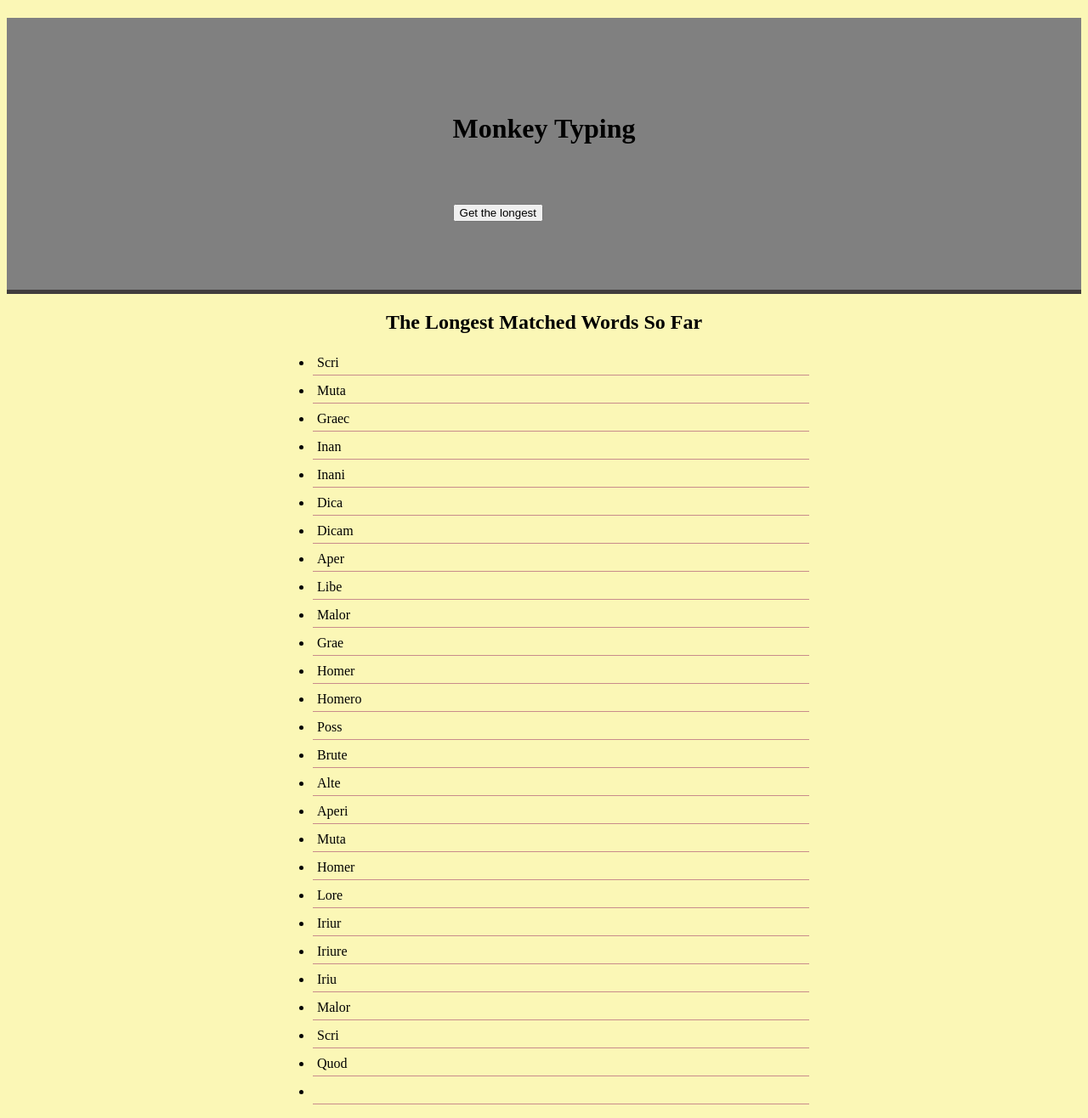
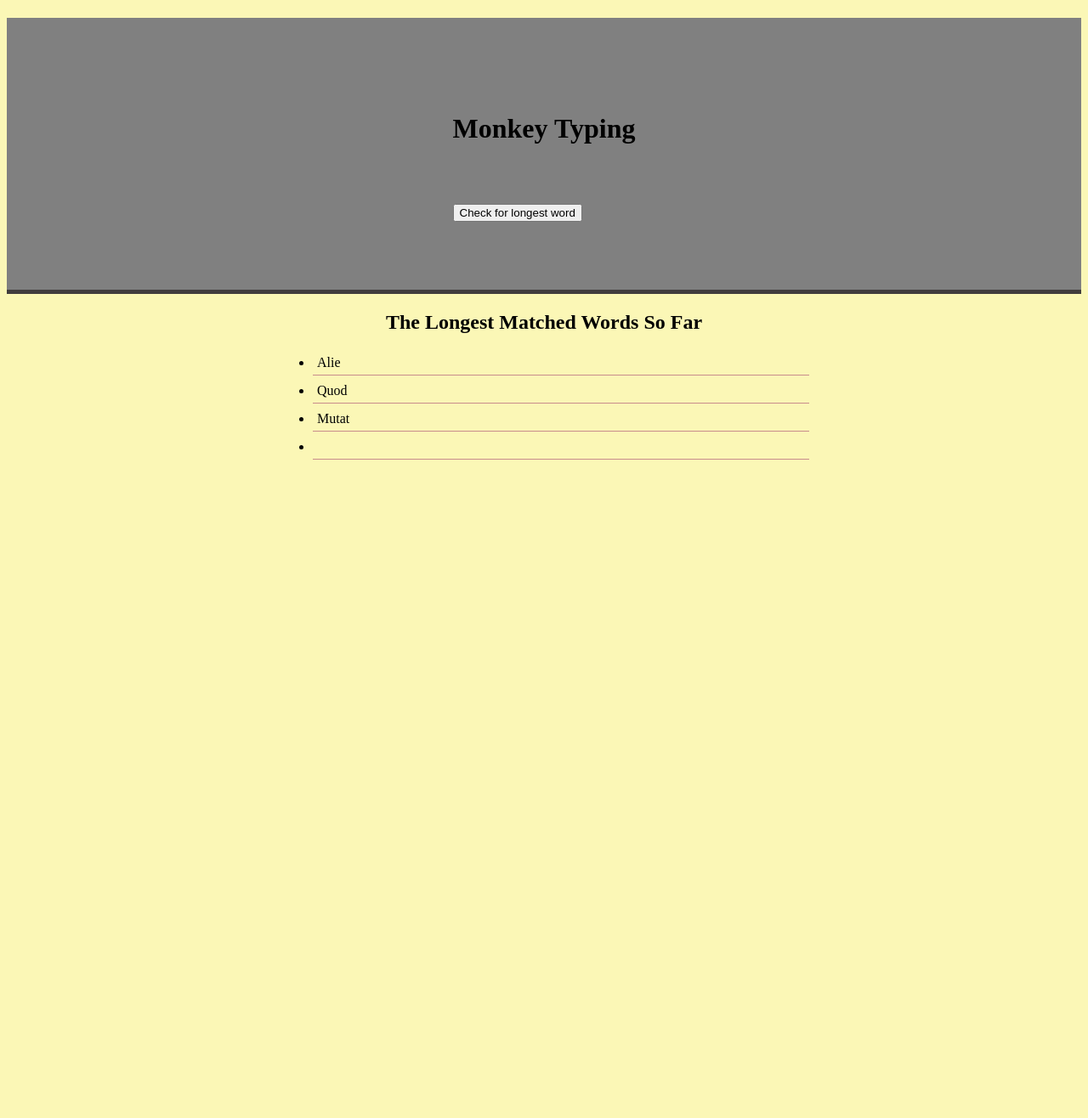
Before and after one commit to bruxelles86/monkeyshakespeare, a Flask app: page /matches in a window 1280 px wide. Shown: the whole page at 85% size. After the commit the page ends 541 px from the top, so only its background shows below. Run offline with Flask 2, Linux system fonts and the light colour scheme.

Commit message:
modified:   README.md :=> added instruction to run it 	modified:   app.py :=> added json reponse 	modified:   start.sh :=>added a file to excute commands 	modified:   static/style.css :=> styled button and the longest word 	modified:   templates/index_monkey.html :=> cleaned up the script section

```diff
--- a/app.py
+++ b/app.py
@@ -1,4 +1,3 @@
-import multiprocessing
 from flask import Flask
 from flask import render_template
 from flask import jsonify
@@ -22,4 +21,6 @@ def display_longest_match():
 @app.route('/match')
 def get_match():
   data = get_matched_words()
-  return  jsonify(data)
+  data.sort(key=len)
+  longst= data[-1]
+  return  jsonify(longst)
--- a/data.txt
+++ b/data.txt
@@ -1 +1 @@
-Scri,Muta,Graec,Inan,Inani,Dica,Dicam,Aper,Libe,Malor,Grae,Homer,Homero,Poss,Brute,Alte,Aperi,Muta,Homer,Lore,Iriur,Iriure,Iriu,Malor,Scri,Quod,
+Alie,Quod,Mutat,
--- a/static/style.css
+++ b/static/style.css
@@ -4,7 +4,7 @@ header {
     background: grey;
     border-bottom: 5px solid rgba(10, 2, 2, 0.534);
 }
-#title {
+#title, #longest-word{
     text-align: center;
     position: relative;
     top: 7rem;
@@ -19,9 +19,10 @@ div.content {
     left: 25%;
     width: 50%;
 }
-h2 {
+h2, h3 {
     text-align: center;
 }
+#longest-word{ top: 11rem; }
 li{
     padding: 5px;
     margin:  4px;
--- a/templates/index_monkey.html
+++ b/templates/index_monkey.html
@@ -15,20 +15,15 @@
       }).catch( e => {console.log(e)})
     }
     function displyer(data){
-      const content = document.querySelector('.list');
-
-      for(i=0; i < data.length; i++ ){
-        node = document.createElement("Li");
-        text = document.createTextNode(data[i])
-        node.appendChild(text)
-        content.appendChild(node)
-      }
+      const content = document.querySelector('#longest-word');
+      content.innerHTML = data
     }
   </script>
   <body>
     <header>
       <h1 id="title">Monkey Typing</h1>
-      <button onClick={longest()} type="button">Get the longest </button>
+      <button onClick={longest()} type="button">Check for longest word </button>
+      <h3 id="longest-word"></h3>
     </header>
   <div class="content">
     {% block content %}
```
Also changed, not shown: README.md, 1 other file.
